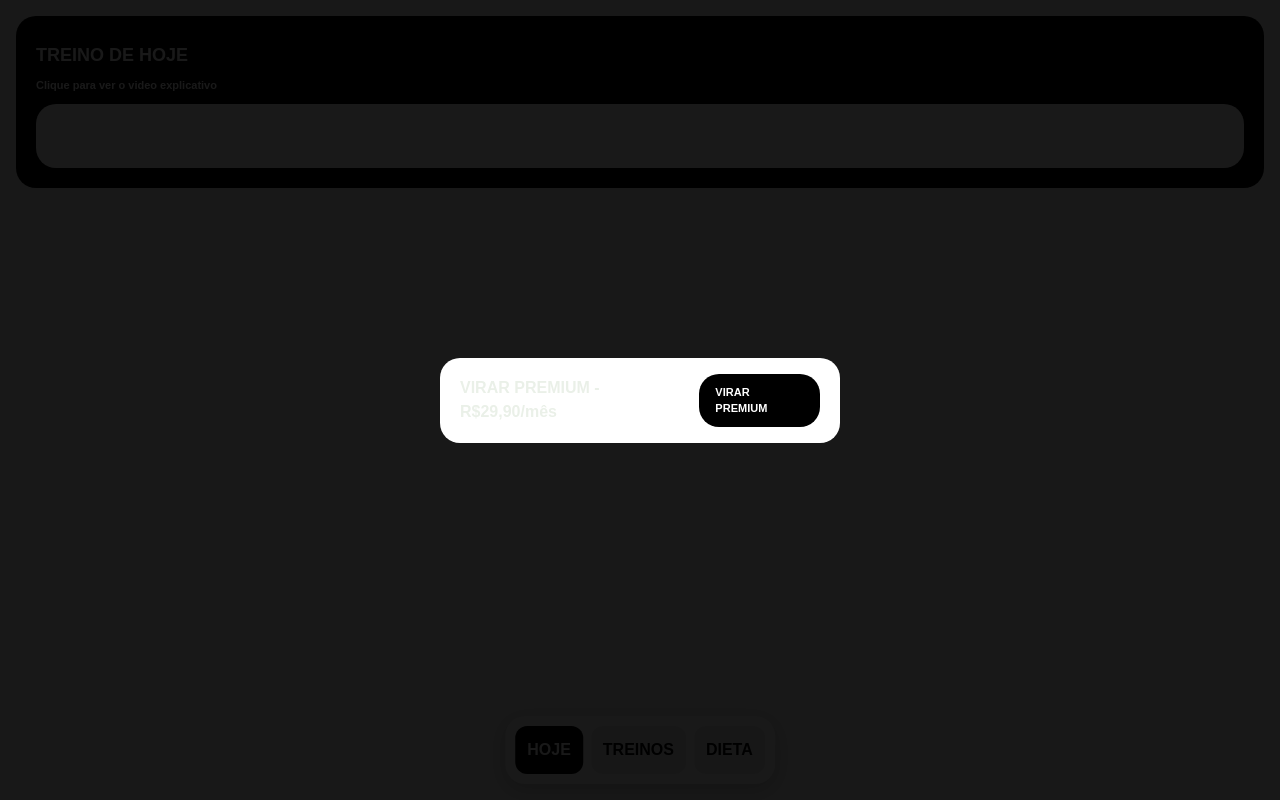
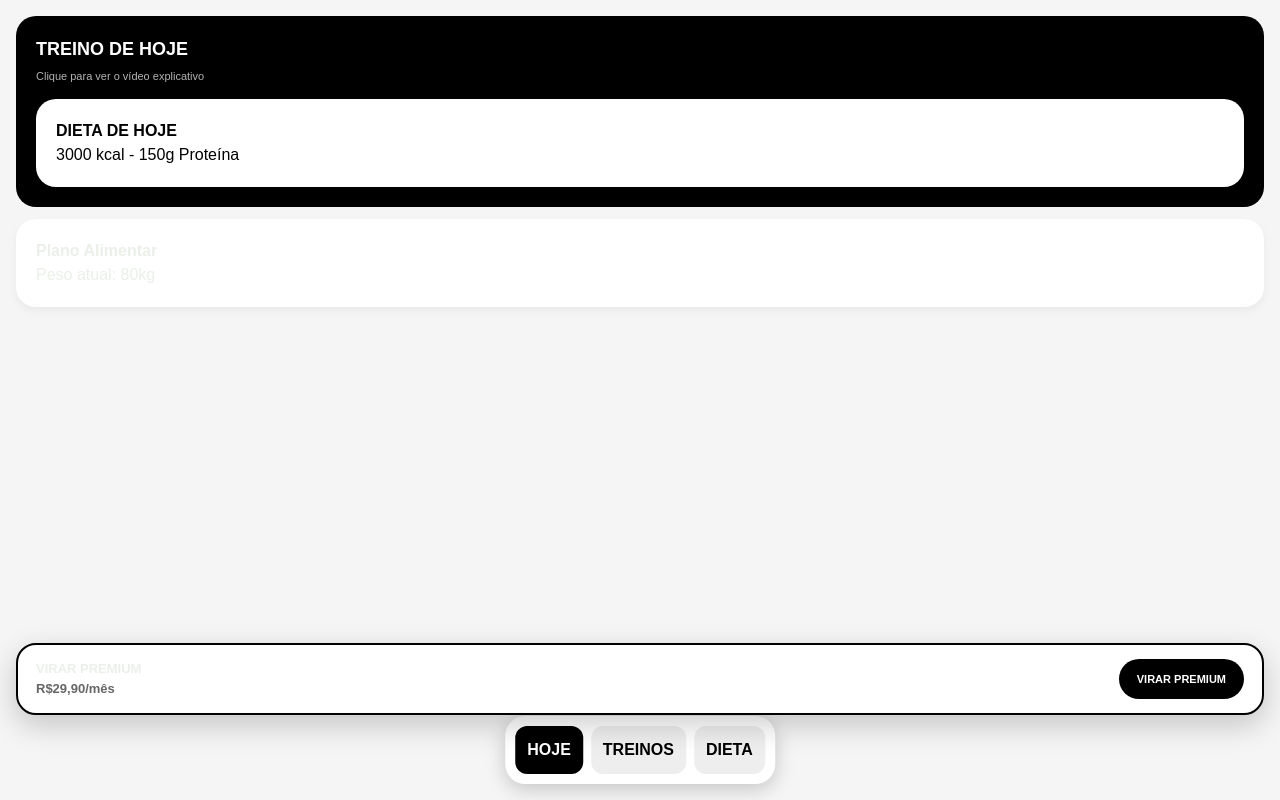
Before and after one commit to wellingtontraderback-a11y/pulso-app, a Next.js app: page / in a window 1280 px wide. Built offline with nearby package versions, Linux system fonts and the light colour scheme.

Commit message:
Update page.js

```diff
--- a/app/page.js
+++ b/app/page.js
@@ -7,49 +7,49 @@ export default function Page(){
   const [video,setVideo]=useState(null)
   const [user,setUser]=useState({objetivo:'Hipertrofia'})
   const [form,setForm]=useState({peso:'80'})
-  const [tmb,setTmb]=useState(2200)
 
   useEffect(()=>{
     if(typeof window!=='undefined' && window.location.search.includes('pago=true')){
       localStorage.setItem('premium','true')
       setIsPremium(true)
-      alert('Pagamento confirmado! Premium liberado!')
     }
     if(localStorage.getItem('premium')==='true') setIsPremium(true)
   },[])
 
-  const card2={background:'#fff',borderRadius:'20px',padding:'20px',marginTop:'10px'}
-  const tabBtn=(a)=>({flex:1,padding:'12px',border:'none',background:a?'#000':'#eee',color:a?'#fff':'#000',borderRadius:'12px',fontWeight:800})
-  const small={fontSize:'11px',color:'#888'}
-  const treinos={Hipertrofia:['Treino A - Peito','Treino B - Costas'],Emagrecimento:['HIIT','Cardio']}
-  const dietas={Hipertrofia:'3000 kcal - Alto carb',Emagrecimento:'1800 kcal - Deficit'}
-
   const LINK_PAGO = "https://buy.stripe.com/00w4gBc693Mo0lrf9B9AA00"
+  const card2={background:'#fff',borderRadius:'20px',padding:'20px',marginTop:'12px',boxShadow:'0 4px 10px rgba(0,0,0,0.05)'}
+  const tabBtn=(a)=>({flex:1,padding:'12px',border:'none',background:a?'#000':'#eee',color:a?'#fff':'#000',borderRadius:'12px',fontWeight:800,cursor:'pointer'})
+  const treinos={Hipertrofia:['Peito e Tríceps','Costas e Bíceps'],Emagrecimento:['HIIT Queima Gordura','Cardio Intenso']}
+  const dietas={Hipertrofia:'3000 kcal - 150g Proteína',Emagrecimento:'1800 kcal - Déficit'}
 
   return(
-    <div style={{fontFamily:'sans-serif',padding:'16px',paddingBottom:'90px',background:'#f5f5f5',minHeight:'100vh'}}>
-
-      {!isPremium && <div style={{position:'fixed',top:0,left:0,right:0,bottom:0,background:'rgba(0,0,0,0.9)',zIndex:999,display:'flex',alignItems:'center',justifyContent:'center',padding:'20px'}}>
-        <div style={{background:'#fff',padding:'16px 20px',display:'flex',justifyContent:'space-between',alignItems:'center',borderRadius:'20px',width:'100%',maxWidth:'400px'}}>
-          <b>VIRAR PREMIUM - R$29,90/mês</b>
-          <a href={LINK_PAGO} style={{background:'#000',color:'#fff',padding:'10px 16px',borderRadius:'20px',fontSize:'11px',fontWeight:900,textDecoration:'none'}}>VIRAR PREMIUM</a>
-        </div>
-      </div>}
+    <div style={{fontFamily:'sans-serif',padding:'16px',paddingBottom:'120px',background:'#f5f5f5',minHeight:'100vh'}}>
 
       {tab==='hoje' && <>
         <div onClick={()=>setVideo(treinos[user.objetivo][0])} style={{background:'#000',color:'#fff',borderRadius:'20px',padding:'20px',cursor:'pointer'}}>
-          <div style={{display:'flex',justifyContent:'space-between'}}>
-            <div style={{fontWeight:800,marginTop:'6px',fontSize:'18px'}}>TREINO DE HOJE<br/><small style={{fontSize:'11px',marginTop:'8px',display:'block'}}>Clique para ver o video explicativo</small></div>
-          </div>
-          <div style={card2}><b>DIETA DE HOJE</b>{dietas[user.objetivo]}</div>
+          <b style={{fontSize:'18px'}}>TREINO DE HOJE</b><br/>
+          <small style={{fontSize:'11px',opacity:0.7}}>Clique para ver o vídeo explicativo</small>
+          <div style={card2}><b style={{color:'#000'}}>DIETA DE HOJE</b><br/><span style={{color:'#000'}}>{dietas[user.objetivo]}</span></div>
         </div>
+        <div style={card2}><b>Plano Alimentar</b><br/>Peso atual: {form.peso}kg</div>
       </>}
 
-      {tab==='treinos' && <div>{!isPremium && <div style={{background:'#ffe',padding:'20px',borderRadius:'20px'}}>Conteúdo bloqueado. Assine premium.</div>}
-        <div style={card2}><b>VIDEOS</b><div onClick={()=>setVideo('Video')} style={{background:'#000',color:'#fff',padding:'10px',borderRadius:'10px',marginTop:'10px',cursor:'pointer'}}>VER VIDEO</div></div>
+      {tab==='treinos' && <div style={card2}><b>TREINOS</b><br/><br/>
+        {treinos[user.objetivo].map(t=><div key={t} onClick={()=>setVideo(t)} style={{background:'#000',color:'#fff',padding:'12px',borderRadius:'12px',marginBottom:'8px',cursor:'pointer'}}>{t}</div>)}
+        {!isPremium && <small style={{color:'red'}}>Bloqueado no Grátis - Assine Premium</small>}
       </div>}
 
-      {tab==='dieta' && <div style={card2}><b>PLANO ALIMENTAR</b>{dietas[user.objetivo]} - {form.peso}kg</div>}
+      {tab==='dieta' && <div style={card2}><b>DIETA COMPLETA</b><br/>{dietas[user.objetivo]}</div>}
+
+      {/* BOTÃO FLUTUANTE PREMIUM - NÃO TAMPA A TELA */}
+      {!isPremium && (
+        <div style={{position:'fixed',bottom:'85px',left:'16px',right:'16px',zIndex:99}}>
+          <div style={{background:'#fff',padding:'14px 18px',display:'flex',justifyContent:'space-between',alignItems:'center',borderRadius:'20px',boxShadow:'0 10px 30px rgba(0,0,0,0.2)',border:'2px solid #000'}}>
+            <b style={{fontSize:'13px'}}>VIRAR PREMIUM<br/><span style={{color:'#666'}}>R$29,90/mês</span></b>
+            <a href={LINK_PAGO} style={{background:'#000',color:'#fff',padding:'12px 18px',borderRadius:'20px',fontSize:'11px',fontWeight:900,textDecoration:'none'}}>VIRAR PREMIUM</a>
+          </div>
+        </div>
+      )}
 
       <div style={{position:'fixed',bottom:'16px',left:'50%',transform:'translateX(-50%)',display:'flex',gap:'8px',background:'#fff',padding:'10px',borderRadius:'20px',boxShadow:'0 5px 20px rgba(0,0,0,0.2)'}}>
         <button onClick={()=>setTab('hoje')} style={tabBtn(tab==='hoje')}>HOJE</button>
@@ -57,7 +57,7 @@ export default function Page(){
         <button onClick={()=>setTab('dieta')} style={tabBtn(tab==='dieta')}>DIETA</button>
       </div>
 
-      {video && <div onClick={()=>setVideo(null)} style={{position:'fixed',inset:0,background:'rgba(0,0,0,0.8)',zIndex:1000,display:'flex',alignItems:'center',justifyContent:'center'}}><div style={{background:'#fff',padding:'20px',borderRadius:'20px'}}>Video: {video} <br/><small>Clique para fechar</small></div></div>}
+      {video && <div onClick={()=>setVideo(null)} style={{position:'fixed',inset:0,background:'rgba(0,0,0,0.8)',zIndex:1000,display:'flex',alignItems:'center',justifyContent:'center',padding:'20px'}}><div style={{background:'#fff',padding:'20px',borderRadius:'20px',textAlign:'center'}}>🎥 Vídeo: {video} <br/><br/><small>Clique para fechar</small></div></div>}
     </div>
   );
 }
```
